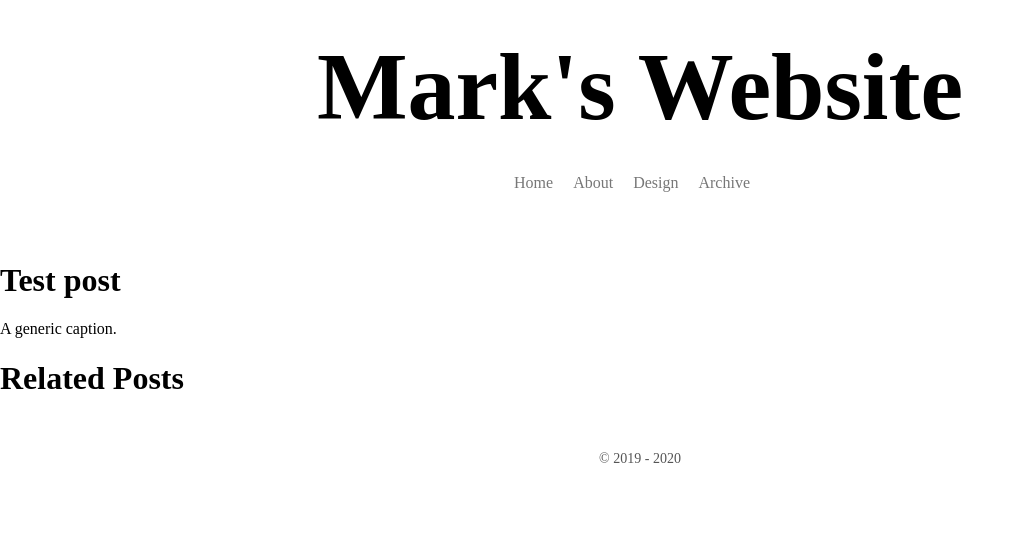
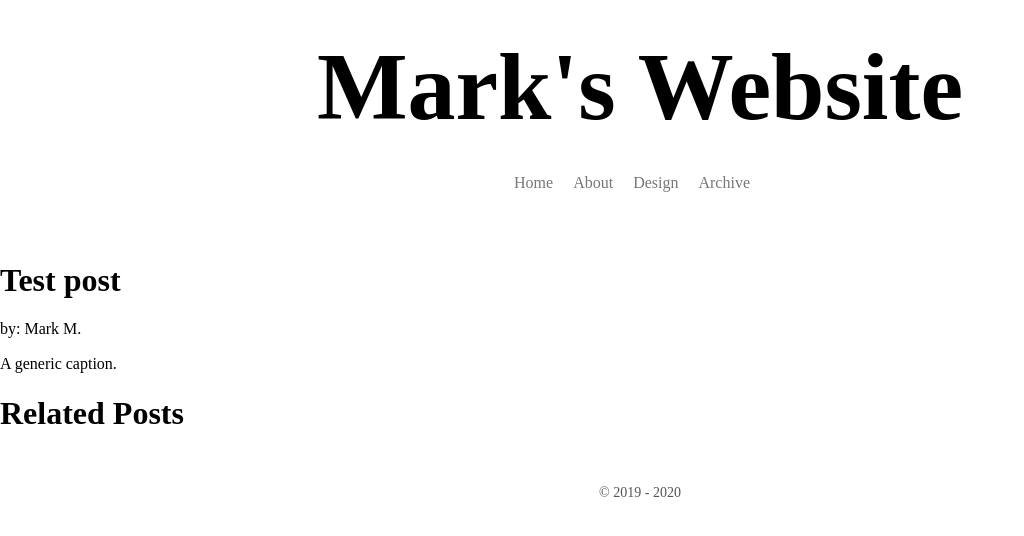
Before and after one commit to MarkMoretto/markmoretto.github.io, a Jekyll site: the page built from _posts/2020-04-28-test-post.html, in a window 1280 px wide. Shown: the top 536 px of the page, without its empty margins (0-1024 px from the left). Built offline with Jekyll 4.4.1, drawn with Linux system fonts in a browser that asks for light colours.

Commit message:
Reworked layouts.

```diff
--- a/_layouts/posts.html
+++ b/_layouts/posts.html
@@ -16,6 +16,9 @@
             <h1>
             {{page.title}}
             </h1>
+            {% if page.author %}
+            <p>by: {{ page.author }}</p>
+            {% endif %}
             <!-- This is where post content lives -->
             {{content}}
             <!-- end of post content -->
--- a/_posts/2020-04-28-test-post.html
+++ b/_posts/2020-04-28-test-post.html
@@ -1,9 +1,7 @@
 ---
 title: Test post
 layout: posts
-author: Adam
+author: Mark M.
 ---
 
-<p>
-  A generic caption.
-</p>
+<p>A generic caption.</p>
```
Also changed, not shown: design/index.html (line endings or trailing spaces), 3 other files.
